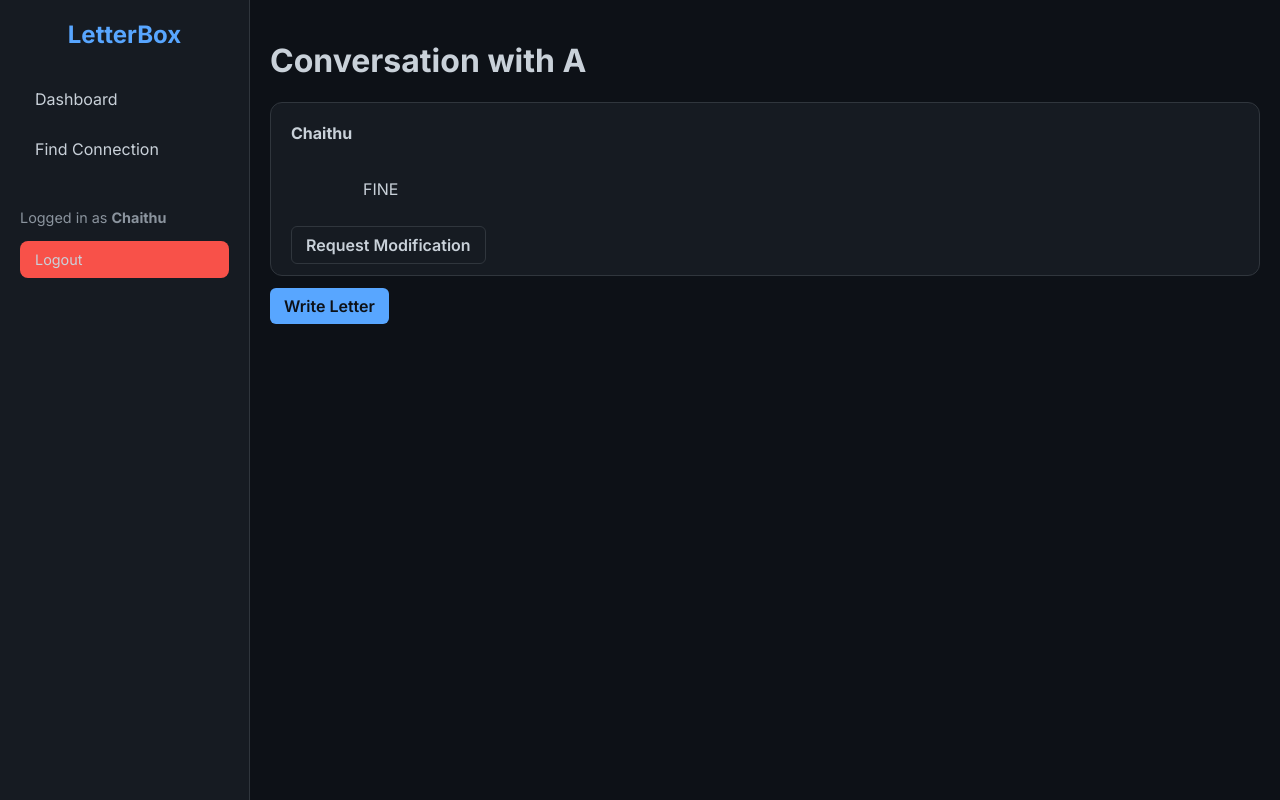
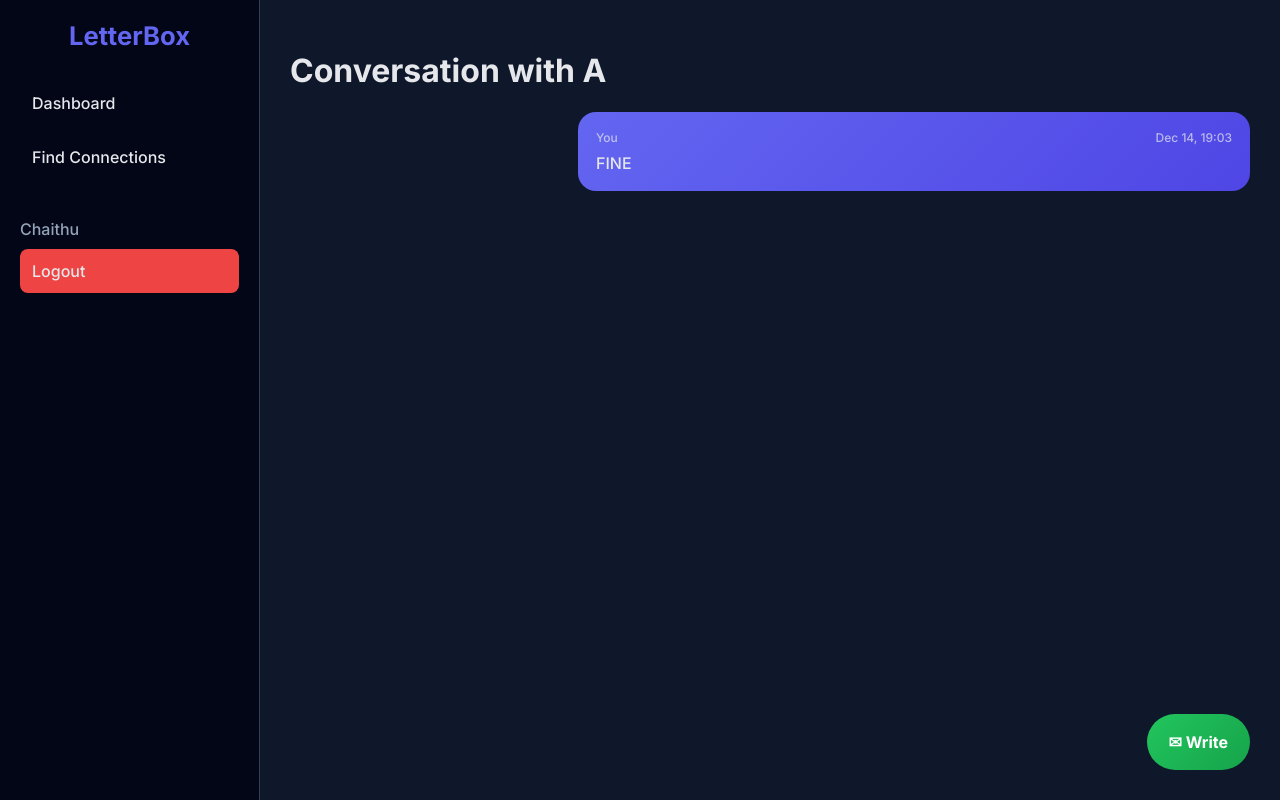
Before and after one commit to MBC404/SecureDairy, a Django app: page /conversation/3/ in a window 1280 px wide. Run offline with Django 5.2, Linux system fonts and the light colour scheme; a user stored in the database is signed in; data comes from the database, SQL or seed files in the repository.

Commit message:
Req file changed

```diff
--- a/letters/templates/letters/base.html
+++ b/letters/templates/letters/base.html
@@ -2,98 +2,135 @@
 <html lang="en">
 <head>
 <meta charset="UTF-8">
-<title>LetterBox | Secure Modifications</title>
+<title>LetterBox</title>
 <meta name="viewport" content="width=device-width, initial-scale=1">
-<link href="https://fonts.googleapis.com/css2?family=Inter:wght@100..900&display=swap" rel="stylesheet">
+<link href="https://fonts.googleapis.com/css2?family=Inter:wght@300;500;700&display=swap" rel="stylesheet">
 
 <style>
 :root {
-    --bg: #0d1117;
-    --panel: #161b22;
-    --surface: #21262d;
-    --border: #30363d;
-    --text: #c9d1d9;
-    --muted: #8b949e;
-    --accent: #58a6ff;
-    --success: #3fb950;
-    --warning: #d29922;
-    --danger: #f85149;
+    --bg:#0f172a;
+    --panel:#020617;
+    --surface:#1e293b;
+    --border:#334155;
+    --text:#e5e7eb;
+    --muted:#94a3b8;
+    --accent:#6366f1;
+    --success:#22c55e;
+    --warning:#f59e0b;
+    --danger:#ef4444;
 }
 
-* { box-sizing: border-box; }
+* { box-sizing:border-box; }
 
 body {
-    margin: 0;
-    font-family: Inter, system-ui, sans-serif;
-    background: var(--bg);
-    color: var(--text);
-    min-height: 100vh;
+    margin:0;
+    font-family:Inter,system-ui,sans-serif;
+    background:var(--bg);
+    color:var(--text);
 }
 
 .main-layout {
-    display: flex;
-    min-height: 100vh;
+    display:flex;
+    min-height:100vh;
 }
 
 .sidebar {
-    width: 250px;
-    background: var(--panel);
-    border-right: 1px solid var(--border);
-    padding: 20px;
+    width:260px;
+    background:var(--panel);
+    border-right:1px solid var(--border);
+    padding:20px;
 }
 
 .logo {
-    font-size: 1.5em;
-    font-weight: 700;
-    color: var(--accent);
-    text-align: center;
-    margin-bottom: 30px;
+    font-size:1.6em;
+    font-weight:700;
+    color:var(--accent);
+    text-align:center;
+    margin-bottom:30px;
 }
 
 .nav-link {
-    display: block;
-    padding: 10px 15px;
-    margin-bottom: 10px;
-    border-radius: 8px;
-    text-decoration: none;
-    color: var(--text);
+    display:block;
+    padding:12px;
+    margin-bottom:10px;
+    border-radius:8px;
+    text-decoration:none;
+    color:var(--text);
 }
-
-.nav-link:hover {
-    background: var(--surface);
-}
-
-.user-info {
-    margin-top: 40px;
-    font-size: 0.9em;
-    color: var(--muted);
-}
+.nav-link:hover { background:var(--surface); }
 
 .content-area {
-    flex-grow: 1;
-    padding: 20px;
+    flex-grow:1;
+    padding:30px;
 }
 
 .card {
-    background: var(--panel);
-    border: 1px solid var(--border);
-    border-radius: 12px;
-    padding: 20px;
-    margin-bottom: 20px;
+    background:var(--panel);
+    border:1px solid var(--border);
+    border-radius:16px;
+    padding:22px;
+    margin-bottom:20px;
+}
+
+/* CHAT */
+.message {
+    max-width:70%;
+    padding:18px;
+    border-radius:18px;
+    margin-bottom:20px;
+}
+.sent {
+    margin-left:auto;
+    background:linear-gradient(135deg,#6366f1,#4f46e5);
+}
+.received {
+    margin-right:auto;
+    background:#020617;
+    border:1px solid var(--border);
+}
+
+.message-header {
+    font-size:0.75em;
+    opacity:0.7;
+    display:flex;
+    justify-content:space-between;
+    margin-bottom:8px;
 }
 
 .btn {
-    padding: 8px 14px;
-    border-radius: 6px;
-    text-decoration: none;
-    font-weight: 600;
-    border: none;
-    cursor: pointer;
+    padding:10px 16px;
+    border-radius:999px;
+    font-weight:600;
+    border:none;
+    cursor:pointer;
+    text-decoration:none;
+    display:inline-block;
+}
+.btn-primary { background:var(--accent); color:white; }
+.btn-success { background:var(--success); color:black; }
+.btn-warning { background:var(--warning); color:black; }
+.btn-danger { background:var(--danger); color:white; }
+
+input, textarea {
+    width:100%;
+    padding:12px;
+    background:var(--surface);
+    border:1px solid var(--border);
+    border-radius:10px;
+    color:var(--text);
 }
 
-.btn-primary { background: var(--accent); color: var(--bg); }
-.btn-success { background: var(--success); color: var(--bg); }
-.btn-ghost { background: transparent; border: 1px solid var(--border); color: var(--text); }
+.fab {
+    position:fixed;
+    bottom:30px;
+    right:30px;
+    background:linear-gradient(135deg,#22c55e,#16a34a);
+    padding:18px 22px;
+    border-radius:999px;
+    color:white;
+    font-weight:700;
+    text-decoration:none;
+}
 </style>
 </head>
 
@@ -104,15 +141,11 @@ body {
 {% if user.is_authenticated %}
 <div class="sidebar">
     <div class="logo">LetterBox</div>
-
     <a href="{% url 'dashboard' %}" class="nav-link">Dashboard</a>
-        <a href="{% url 'search_user' %}" class="nav-link">Find Connection</a>
-
-        <div class="user-info">
-            Logged in as <strong>{{ user.username }}</strong>
-            <a href="{% url 'logout' %}" class="nav-link" style="background:var(--danger);margin-top:15px;">
-                Logout
-            </a>
+    <a href="{% url 'search_user' %}" class="nav-link">Find Connections</a>
+    <div style="margin-top:40px;color:var(--muted);">
+        {{ user.username }}
+        <a href="{% url 'logout' %}" class="nav-link" style="background:var(--danger);margin-top:10px;">Logout</a>
     </div>
 </div>
 {% endif %}
--- a/letters/templates/letters/conversation.html
+++ b/letters/templates/letters/conversation.html
@@ -4,23 +4,26 @@
 <h1>Conversation with {{ other_user.username }}</h1>
 
 {% for letter in letters %}
-    {% if letter.approved_version %}
-        <div class="card">
-            <strong>{{ letter.sender.username }}</strong>
-            <p style="white-space:pre-wrap;">
-                {{ letter.approved_version.content }}
-            </p>
-            <a href="{% url 'modify' letter.id %}" class="btn btn-ghost">
+<div class="message {% if letter.sender == user %}sent{% else %}received{% endif %}">
+    <div class="message-header">
+        <span>{% if letter.sender == user %}You{% else %}{{ letter.sender.username }}{% endif %}</span>
+        <span>{{ letter.created_at|date:"M d, H:i" }}</span>
+    </div>
+
+    <div style="white-space:pre-wrap;">{{ letter.approved_version.content }}</div>
+
+    {% if user == letter.receiver %}
+        <div style="margin-top:10px;">
+            <a href="{% url 'modify' letter.id %}" class="btn btn-warning">
                 Request Modification
             </a>
         </div>
     {% endif %}
+</div>
 {% empty %}
-    <p>No letters yet</p>
+<p>No letters yet</p>
 {% endfor %}
 
-<a href="{% url 'send_letter' other_user.id %}" class="btn btn-primary">
-    Write Letter
-</a>
+<a href="{% url 'send_letter' other_user.id %}" class="fab">✉ Write</a>
 
 {% endblock %}
--- a/letters/templates/letters/modify.html
+++ b/letters/templates/letters/modify.html
@@ -4,9 +4,9 @@
 <h2>Request Modification</h2>
 
 <form method="post" class="card">
-    {% csrf_token %}
-    {{ form.proposed_content }}
-    <button class="btn btn-primary">Submit</button>
+{% csrf_token %}
+{{ form.proposed_content }}
+<button class="btn btn-warning">Submit Request</button>
 </form>
 
 {% endblock %}
--- a/letters/templates/letters/search.html
+++ b/letters/templates/letters/search.html
@@ -5,13 +5,13 @@
 
 <form method="post" class="card">
 {% csrf_token %}
-    <input type="text" name="username" placeholder="Username" required>
+<input name="username" placeholder="Username">
 <button class="btn btn-primary">Search</button>
 </form>
 
 {% for u in users %}
 <div class="card">
-        {{ u.username }}
+<b>{{ u.username }}</b>
 <a href="{% url 'connect' u.id %}" class="btn btn-success">Connect</a>
 </div>
 {% empty %}
--- a/letters/templates/letters/send.html
+++ b/letters/templates/letters/send.html
@@ -4,9 +4,9 @@
 <h2>Send Letter to {{ receiver.username }}</h2>
 
 <form method="post" class="card">
-    {% csrf_token %}
-    {{ form.content }}
-    <button class="btn btn-primary">Send</button>
+{% csrf_token %}
+{{ form.content }}
+<button class="btn btn-primary">Send Letter</button>
 </form>
 
 {% endblock %}
--- a/letters/templates/letters/signup.html
+++ b/letters/templates/letters/signup.html
@@ -2,9 +2,9 @@
 <html>
 <body>
 <form method="post">
-    {% csrf_token %}
-    {{ form.as_p }}
-    <button>Signup</button>
+{% csrf_token %}
+{{ form.as_p }}
+<button>Signup</button>
 </form>
 </body>
 </html>
```
Also changed, not shown: letters/templates/letters/dashboard.html (+9 -15 lines), letters/templates/letters/login.html (+4 -4 lines). Lines whose indentation alone changed are shown as unchanged.
